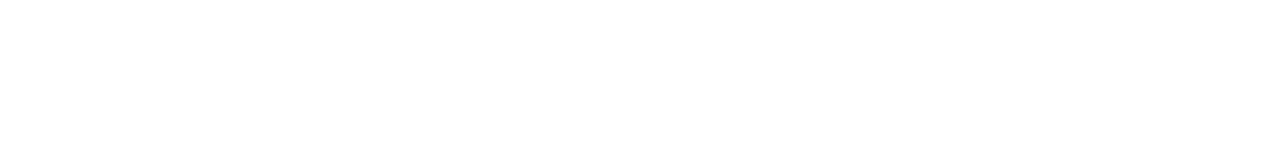
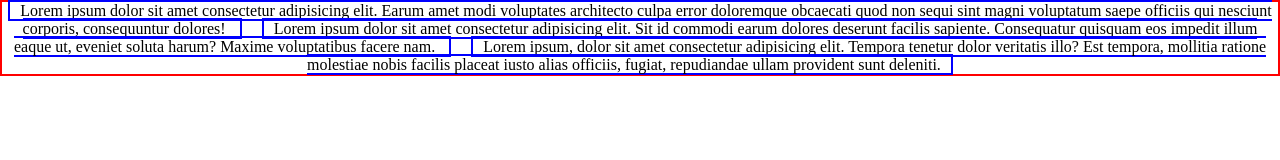
Before and after one commit to renatopacheco11/Display-inline, a plain HTML site: page index.html in a window 1280 px wide. Drawn offline with Linux system fonts and the light colour scheme.

Commit message:
atividade finalizada

```diff
--- a/index.html
+++ b/index.html
@@ -4,9 +4,22 @@
     <meta charset="UTF-8">
     <meta http-equiv="X-UA-Compatible" content="IE=edge">
     <meta name="viewport" content="width=device-width, initial-scale=1.0">
+    <link rel="stylesheet" href="style.css">
     <title>Display inline</title>
 </head>
 <body>
+    <main>
+        <div>
+            Lorem ipsum dolor sit amet consectetur adipisicing elit. Earum amet modi voluptates architecto culpa error doloremque obcaecati quod non sequi sint magni voluptatum saepe officiis qui nesciunt corporis, consequuntur dolores!
+        </div>
 
+        <div>
+            Lorem ipsum dolor sit amet consectetur adipisicing elit. Sit id commodi earum dolores deserunt facilis sapiente. Consequatur quisquam eos impedit illum eaque ut, eveniet soluta harum? Maxime voluptatibus facere nam.
+        </div>
+
+        <div>
+            Lorem ipsum, dolor sit amet consectetur adipisicing elit. Tempora tenetur dolor veritatis illo? Est tempora, mollitia ratione molestiae nobis facilis placeat iusto alias officiis, fugiat, repudiandae ullam provident sunt deleniti.
+        </div>
+    </main>
 </body>
 </html>
--- a/style.css
+++ b/style.css
@@ -0,0 +1,17 @@
+* {
+    margin: 0;
+    padding: 0;
+    box-sizing: border-box;
+}
+
+main {
+    border: 2px solid red;
+    text-align: center;
+}
+
+div {
+    border: 2px solid blue;
+    display: inline;
+    margin-right: 20px;
+    padding-inline: 10px;
+}
```
